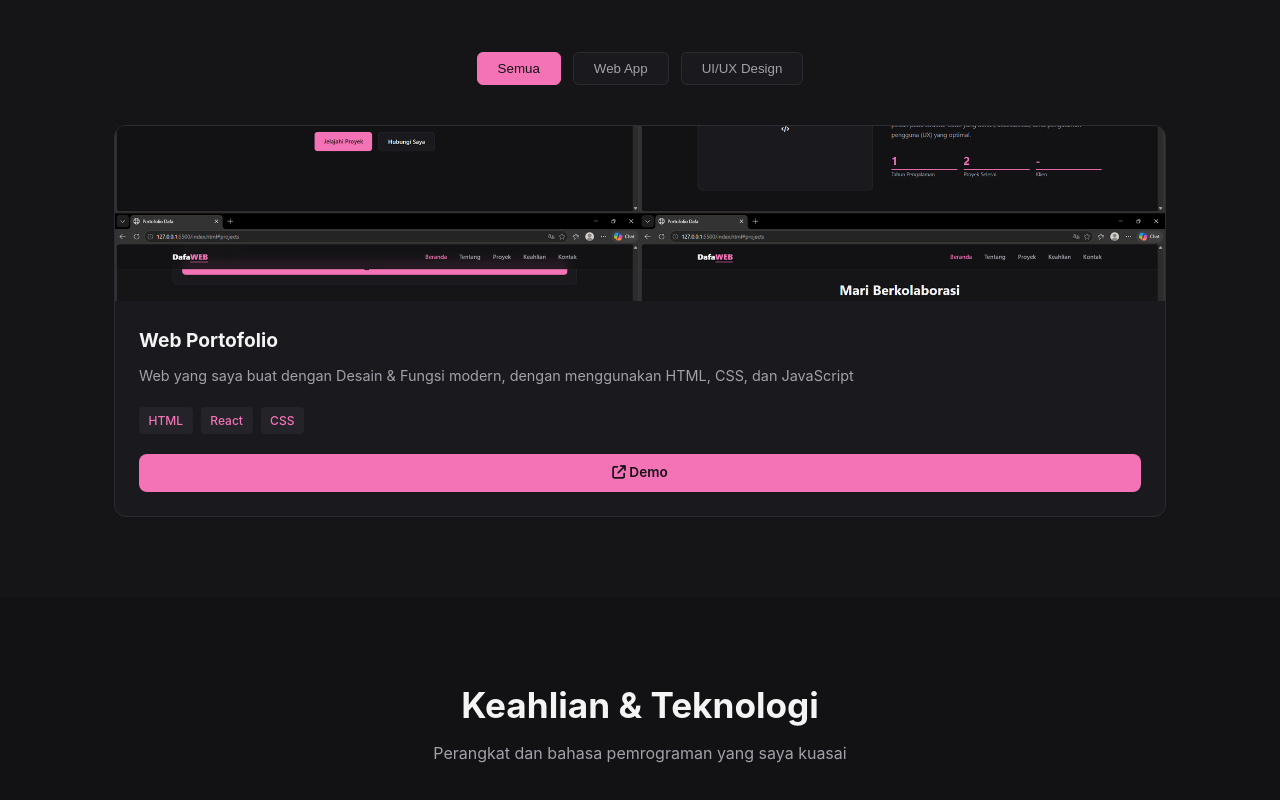
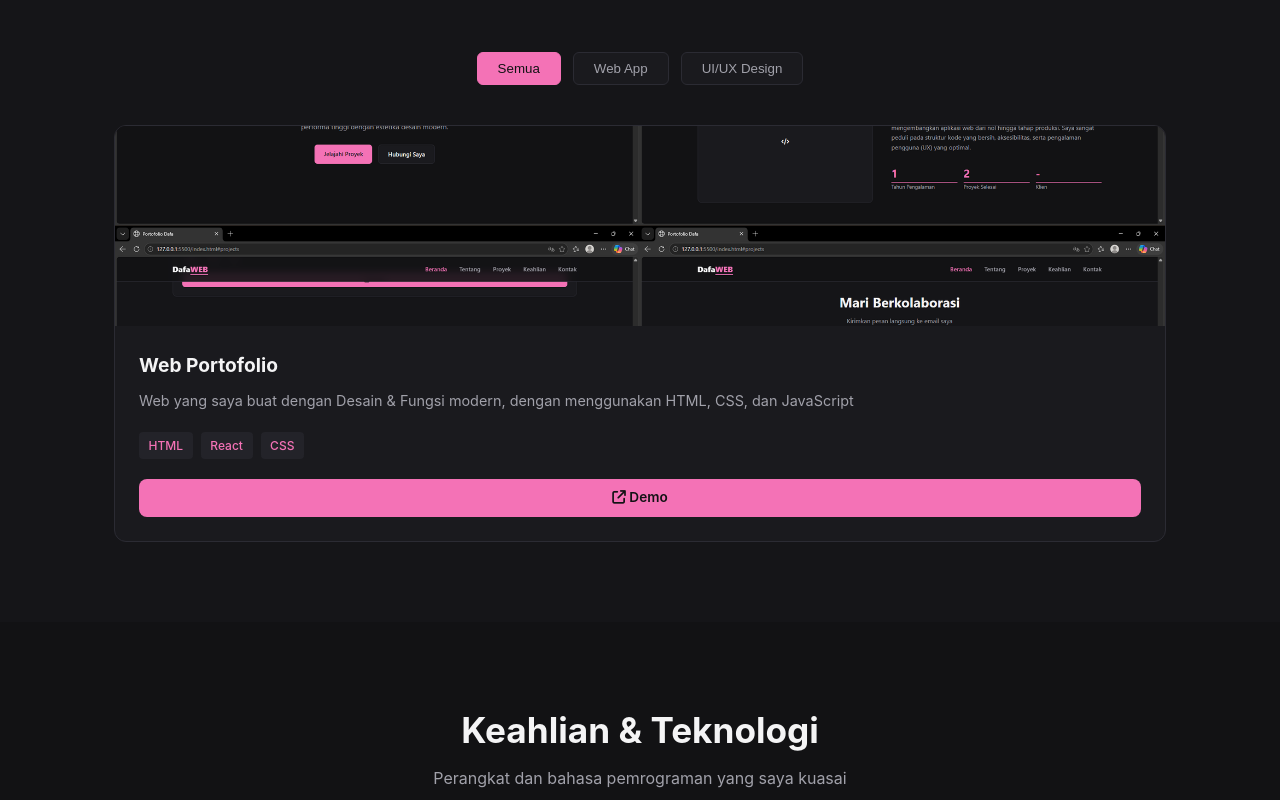
Before and after one commit to dapamabar48-lab/portofolio-dapa, a plain HTML site: page index.html in a window 1280 px wide. Shown: the part 1600-2400 px from the top of the page. Drawn offline with Linux system fonts and the light colour scheme.

Commit message:
update ke5

```diff
--- a/index.html
+++ b/index.html
@@ -102,7 +102,7 @@
 
             <div class="projects-grid">
                 <div class="project-card" data-category="web">
-                    <div class="project-img-box web-bg" style="height:175px; overflow:hidden;">
+                    <div class="project-img-box web-bg" style="height:200px; overflow:hidden;">
                        <img src="PORTOFOLIO.png"  alt="portofolio" style="width:100%; object-fit:cover; display:block">
                     </div>
                     <div class="project-body">
```
